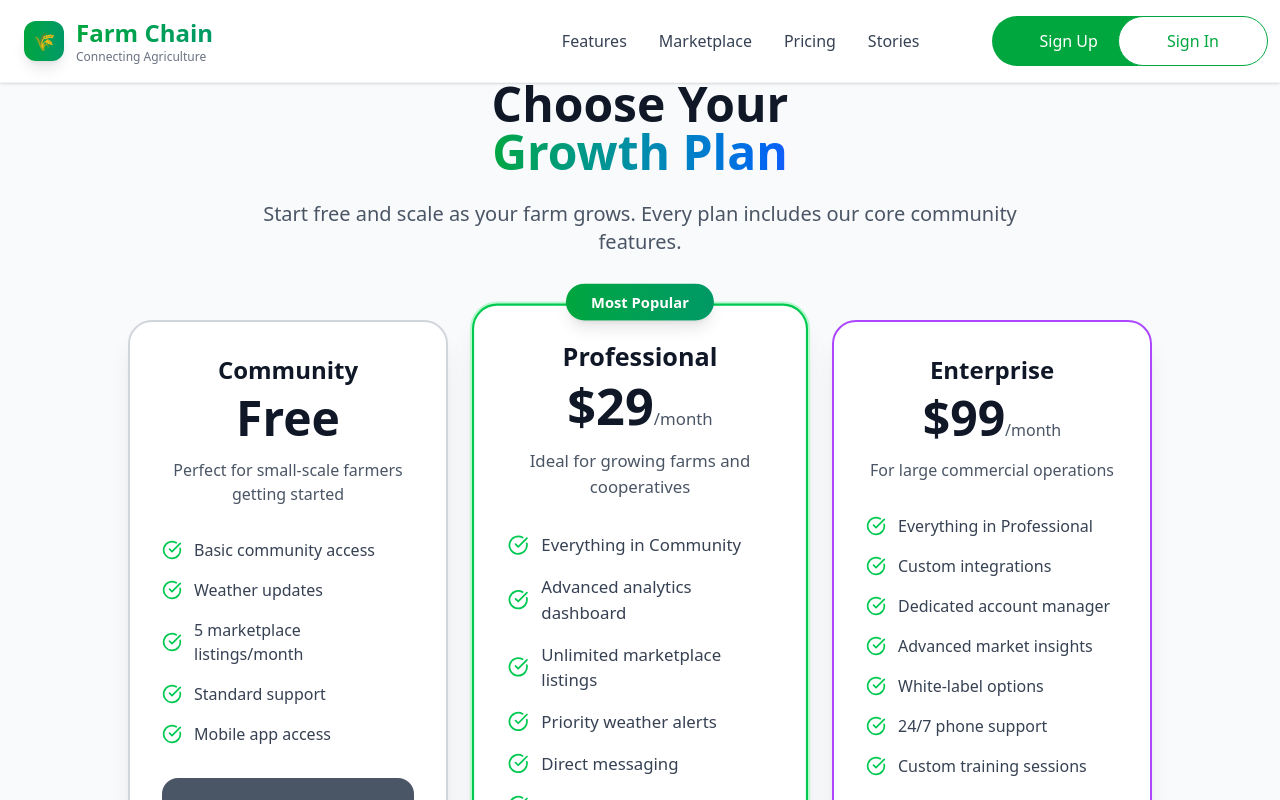
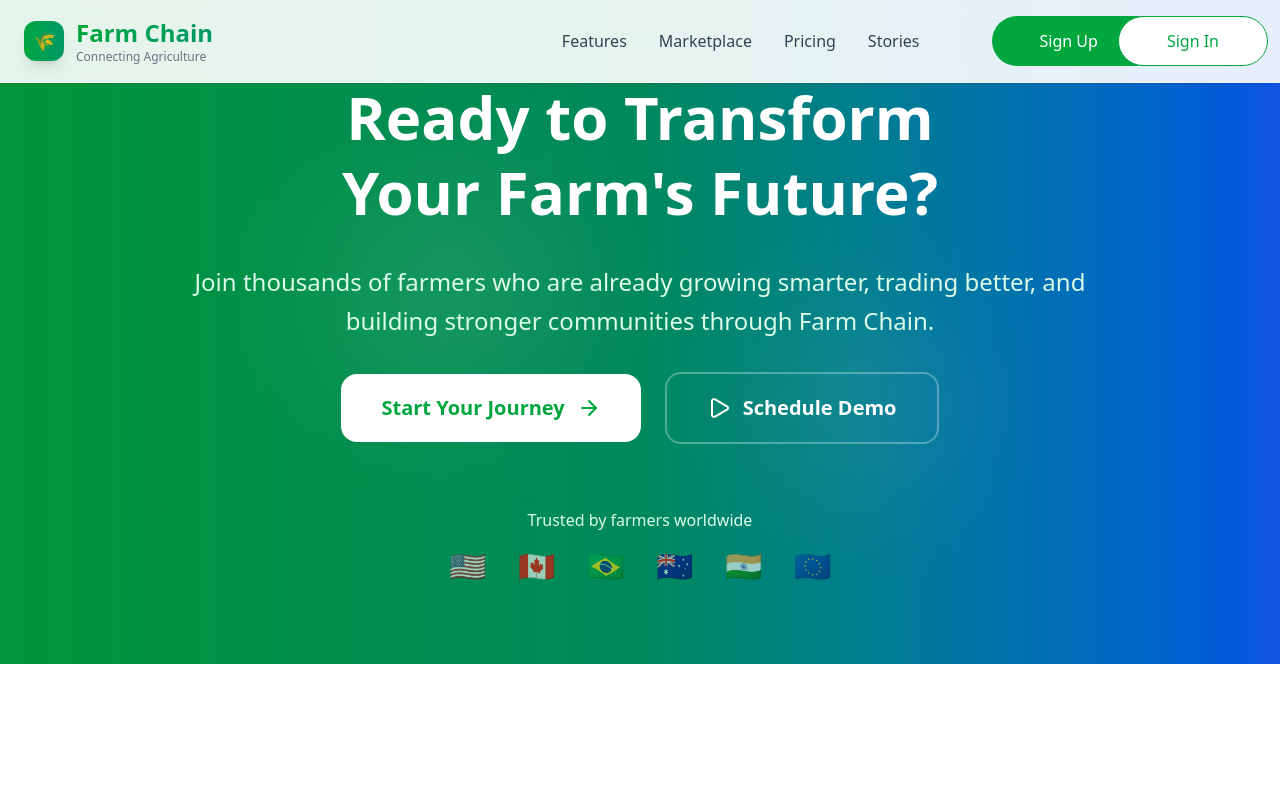
Before and after one commit to Pero4l/Farm-chain, a Next.js app: page /home in a window 1280 px wide. Shown: the top 800 px of the page. Built offline with nearby package versions, Linux system fonts and the light colour scheme.

Commit message:
i am building the CTA section

```diff
--- /dev/null
+++ b/app/cta-section/page.tsx
@@ -0,0 +1,11 @@
+import React from 'react'
+
+const CtaPage = () => {
+  return (
+    <div>
+
+    </div>
+  )
+}
+
+export default CtaPage
--- a/app/home/page.tsx
+++ b/app/home/page.tsx
@@ -529,7 +529,7 @@ const FarmChainLanding = () => {
       </section> */}
 
       {/* Pricing Section */}
-      <section id="pricing" className="py-20 bg-gray-50">
+      {/* <section id="pricing" className="py-20 bg-gray-50">
         <div className="max-w-7xl mx-auto px-6">
           <div className="text-center mb-16">
             <h2 className="text-4xl lg:text-5xl font-black text-gray-900 mb-6">
@@ -579,7 +579,7 @@ const FarmChainLanding = () => {
             ))}
           </div>
         </div>
-      </section>
+      </section> */}
 
       {/* CTA Section */}
       <section className="py-20 bg-gradient-to-r from-green-600 via-emerald-600 to-blue-600 relative overflow-hidden">
```
